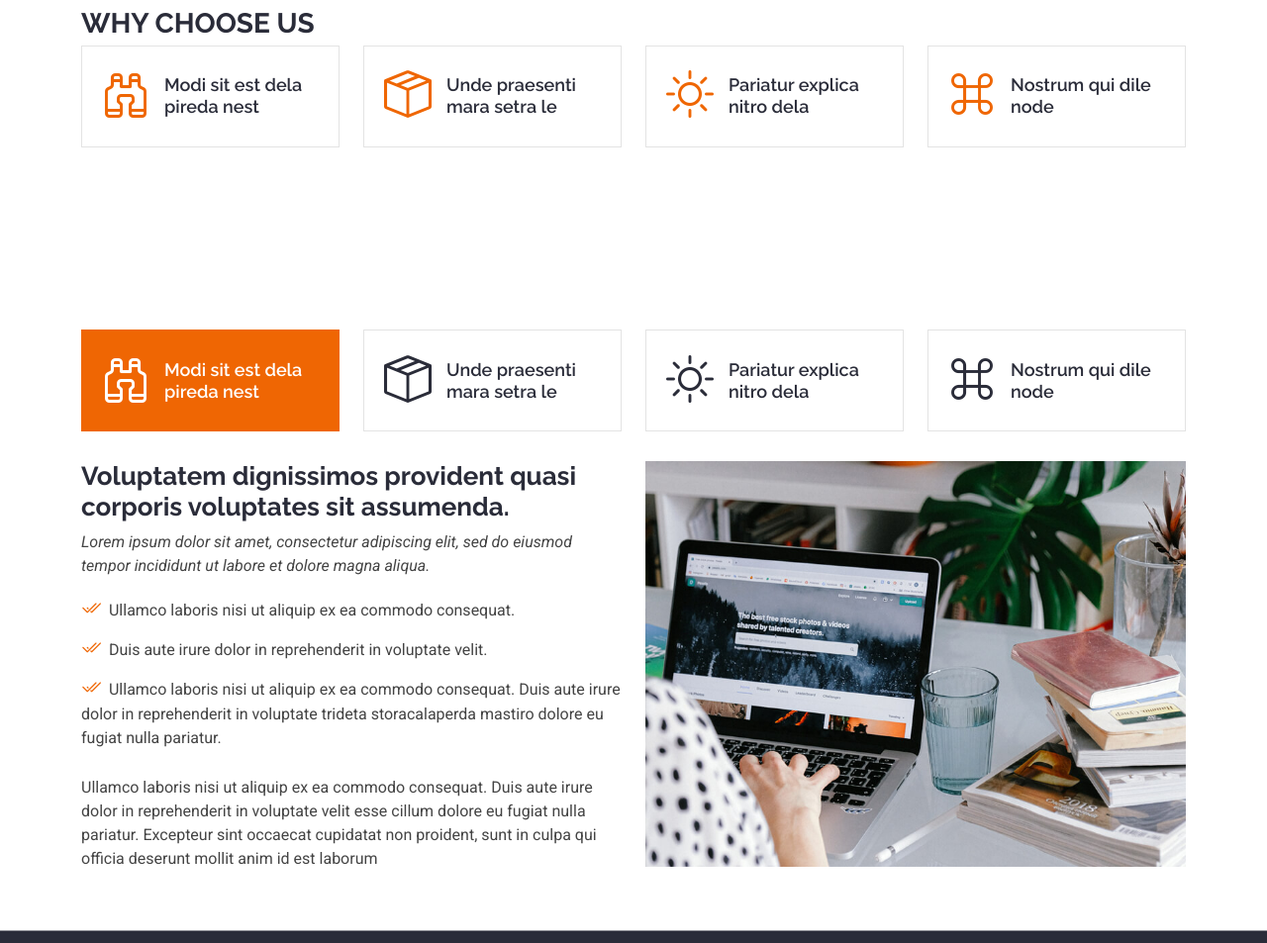
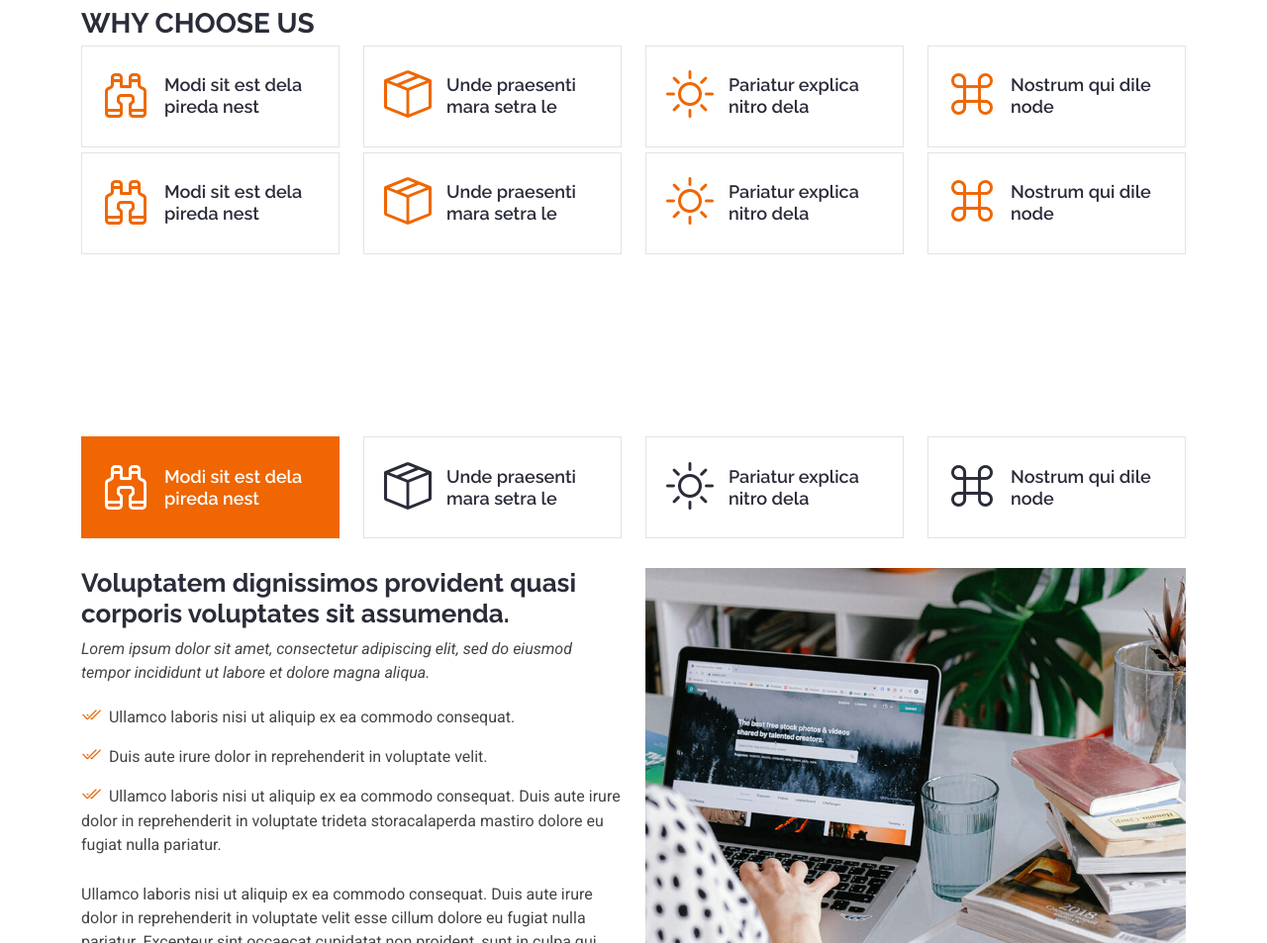
Before and after one commit to ziaulhassan/mahams, a plain HTML site: page index.html in a window 1280 px wide. Shown: the part 1268-2221 px from the top of the page at 99% size. Drawn offline with Linux system fonts and the light colour scheme.

Commit message:
Mobeen's First Commit

```diff
--- a/index.html
+++ b/index.html
@@ -213,7 +213,34 @@
               <h4 class="d-none d-lg-block">Nostrum qui dile node</h4>
             </a>
           </li>
-        </ul><!-- End Tab Nav Choose Us Cards -->
+        </ul>
+        <ul class="nav nav-tabs row  d-flex" data-aos="fade-up" data-aos-delay="100">
+          <li class="nav-item col-3">
+            <a class="nav-link">
+              <i class="bi bi-binoculars"></i>
+              <h4 class="d-none d-lg-block">Modi sit est dela pireda nest</h4>
+            </a>
+          </li>
+          <li class="nav-item col-3">
+            <a class="nav-link">
+              <i class="bi bi-box-seam"></i>
+              <h4 class="d-none d-lg-block">Unde praesenti mara setra le</h4>
+            </a>
+          </li>
+          <li class="nav-item col-3">
+            <a class="nav-link">
+              <i class="bi bi-brightness-high"></i>
+              <h4 class="d-none d-lg-block">Pariatur explica nitro dela</h4>
+            </a>
+          </li>
+          <li class="nav-item col-3">
+            <a class="nav-link">
+              <i class="bi bi-command"></i>
+              <h4 class="d-none d-lg-block">Nostrum qui dile node</h4>
+            </a>
+          </li>
+        </ul>
+        <!-- End Tab Nav Choose Us Cards -->
       </div><!-- End Section Title -->
     </section><!-- /Why Choose Us -->
 
```
Also changed, not shown: 1 other file.
